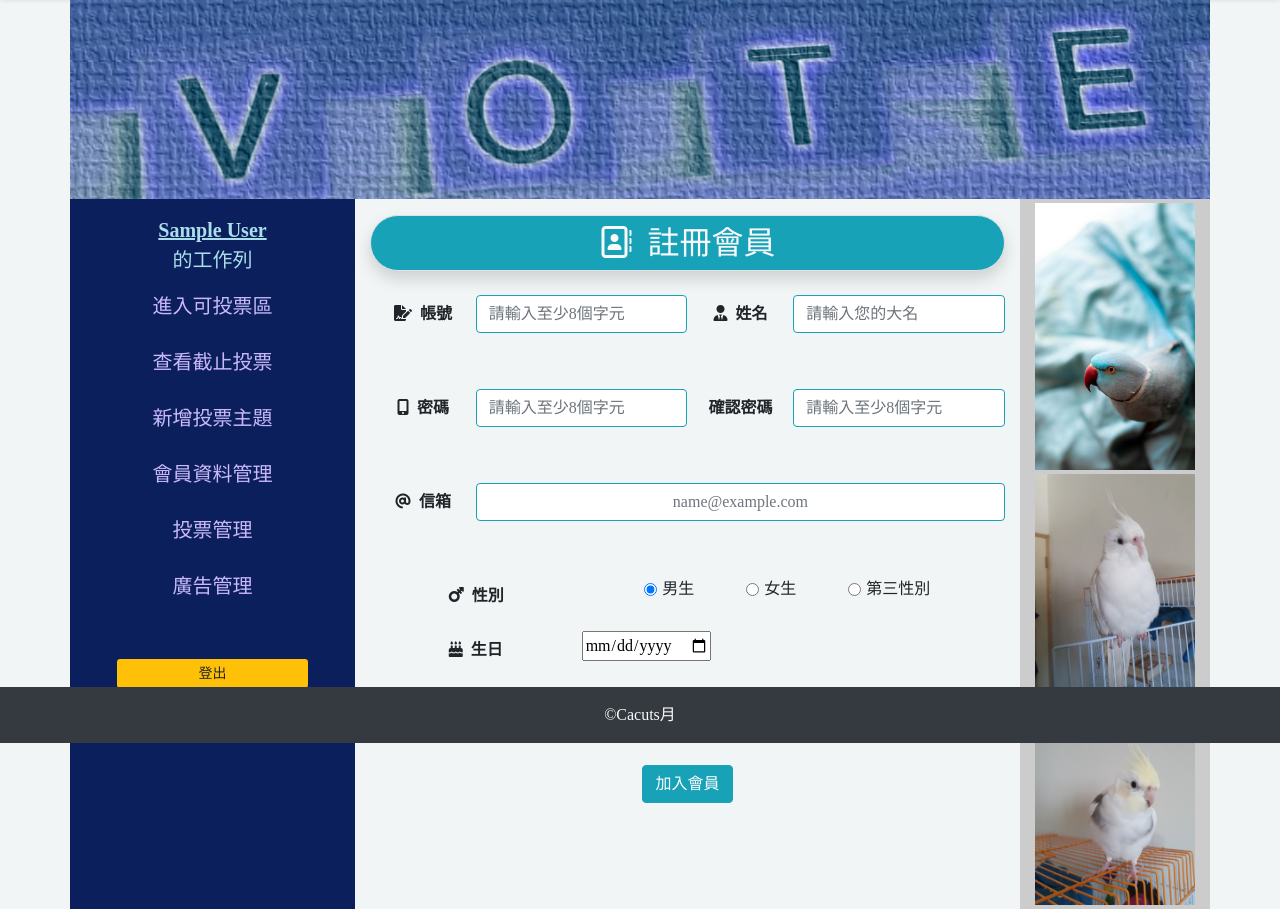
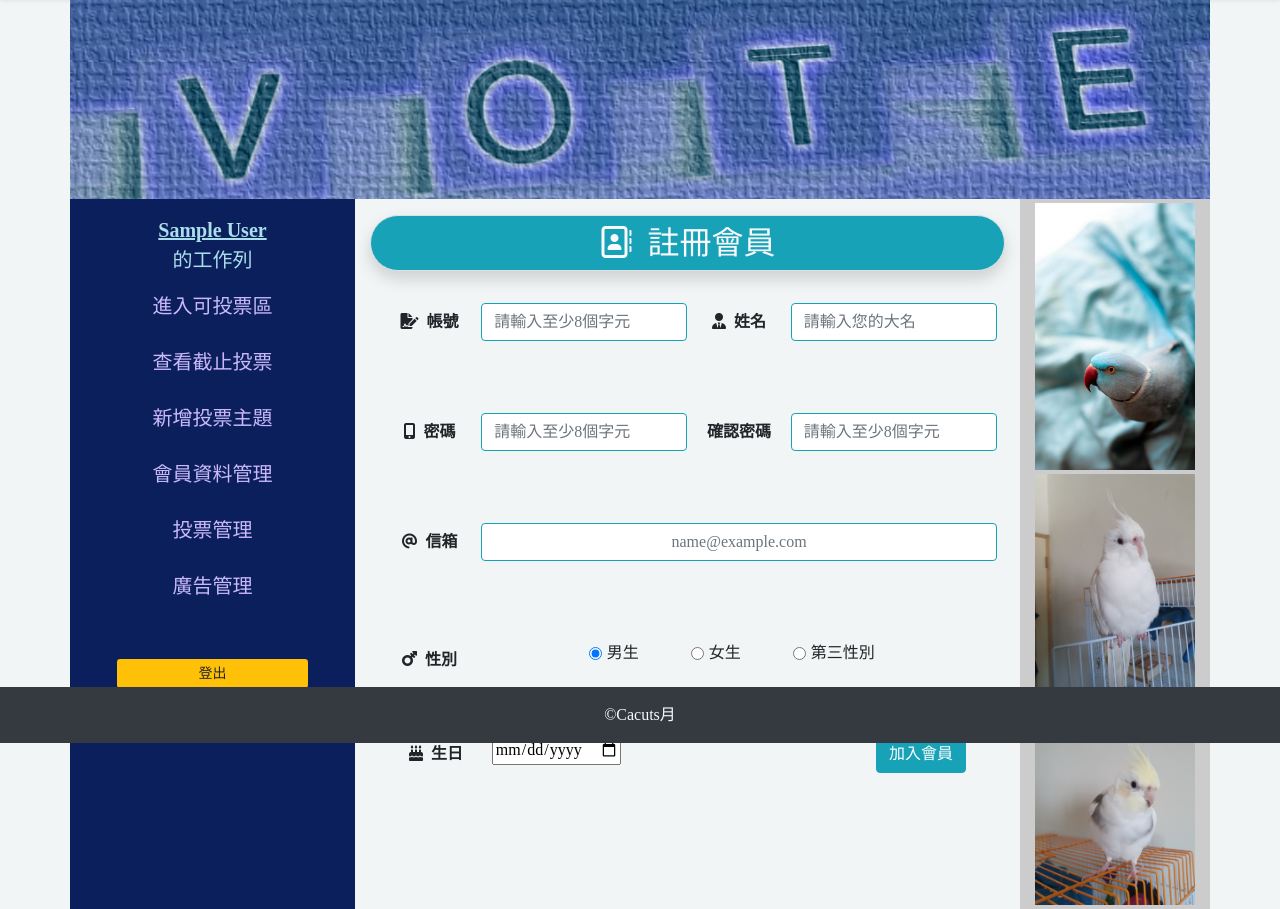
Before and after one commit to mooncactusmoon/vote, a PHP site: page /index.php?do=reg in a window 1280 px wide. Shown: the part 57-966 px from the top of the page. Run offline with PHP 8.4, Linux system fonts and the light colour scheme; the visitor is signed in with stand-in values (Sample User, id 1); data comes from the database, SQL or seed files in the repository; some libraries are stand-ins or nearby versions.

Commit message:
註冊版面稍作調整 (已上傳220

```diff
--- a/frontend/reg.php
+++ b/frontend/reg.php
@@ -2,12 +2,11 @@
 <div class="header box box1 border rounded-pill mt-3 bg-info shadow">
     <h2 class="text-center text-light pt-2"><i class="far fa-address-book">&nbsp;&nbsp;註冊會員</i></h2>
 </div>
-<div class="container" style="height:508px">
+<div class="container" style="height:508px" class="p-2">
 <form action="./api/reg.php" method="post" name="myForm" class="text-center">
-    <div class="form-group row mt-4">
+    <div class="form-group row mt-4 p-2">
         <div class="col-6">
             <div class="row">
-
                 <label for="account" class="col-sm-4 col-form-label text-center "><i
                 class="fas fa-file-signature">&nbsp;&nbsp;帳號</i></label>
                 <div class=" col-sm-8">
@@ -37,7 +36,7 @@
         </div>
     </div>
 
-    <div class="form-group row ">
+    <div class="form-group row p-2">
         <div class="col-6">
             <div class="row">
 
@@ -54,8 +53,7 @@
             </div>
         </div>
         <div class="col-6">
-            <div class="row">
-
+            <div class="row ">
                 <label for="password" class="col-sm-4 col-form-label text-center "><i
                         class="fas ">確認密碼</i></label>
                 <div class=" col-sm-8 ">
@@ -70,7 +68,7 @@
         </div>
     </div>
 
-    <div class="form-group row ">
+    <div class="form-group row p-2">
         <label for="email" class="col-sm-2 col-form-label text-center"><i class="fas fa-at ">&nbsp;&nbsp;信箱</i></label>
         <div class="col-sm-10">
             <div class="row">
@@ -81,9 +79,9 @@
             </div>
         </div>
     </div>
-    <div class="form-group row ">
-        <legend class="col-form-label col-sm-4 text-center"><i class="fas fa-mars-stroke">&nbsp;&nbsp;性別</i></legend>
-            <div class="col-sm-8">
+    <div class="form-group row p-3">
+        <legend class="col-form-label col-sm-2 text-left"><i class="fas fa-mars-stroke">&nbsp;&nbsp;性別</i></legend>
+            <div class="col-sm-10">
                 <div class="form-check-inline mr-5">
                     <input class="form-check-input " type="radio" name="gender" id="man" value="man" checked>
                     <label class="form-check-label" for="man">男生</label>
@@ -98,19 +96,21 @@
                 </div>
             </div>
     </div>
-    <div class="form-group row ">
-        <label for="birthday" class="col-sm-4 col-form-label text-center">
+    <div class="form-group row p-4">
+        <label for="birthday" class="col-sm-2 col-form-label text-left">
             <i class="fas fa-birthday-cake">&nbsp;&nbsp;生日</i></label>
-        <div class="col-sm-8">
+        <div class="col-sm-4 ">
             <div class="row">
-
                 <input type="date" class="date" id="birthday" name="birthday" >
             </div>
             <div class="row"><p id="date_p">&nbsp;</p></div>
         </div>
         <input type="hidden"  id="note" name="note" value="">
+        <div class="col-sm-6 text-right">
+            <input type="button" class="btn btn-info" value="加入會員" onClick="check_date()">
+
+        </div>
     </div>
-    <div><input type="button" class="btn btn-info my-5" value="加入會員" onClick="check_date()"></div>
 </form>
 </div>
 <!-- javascrpit -->
```
